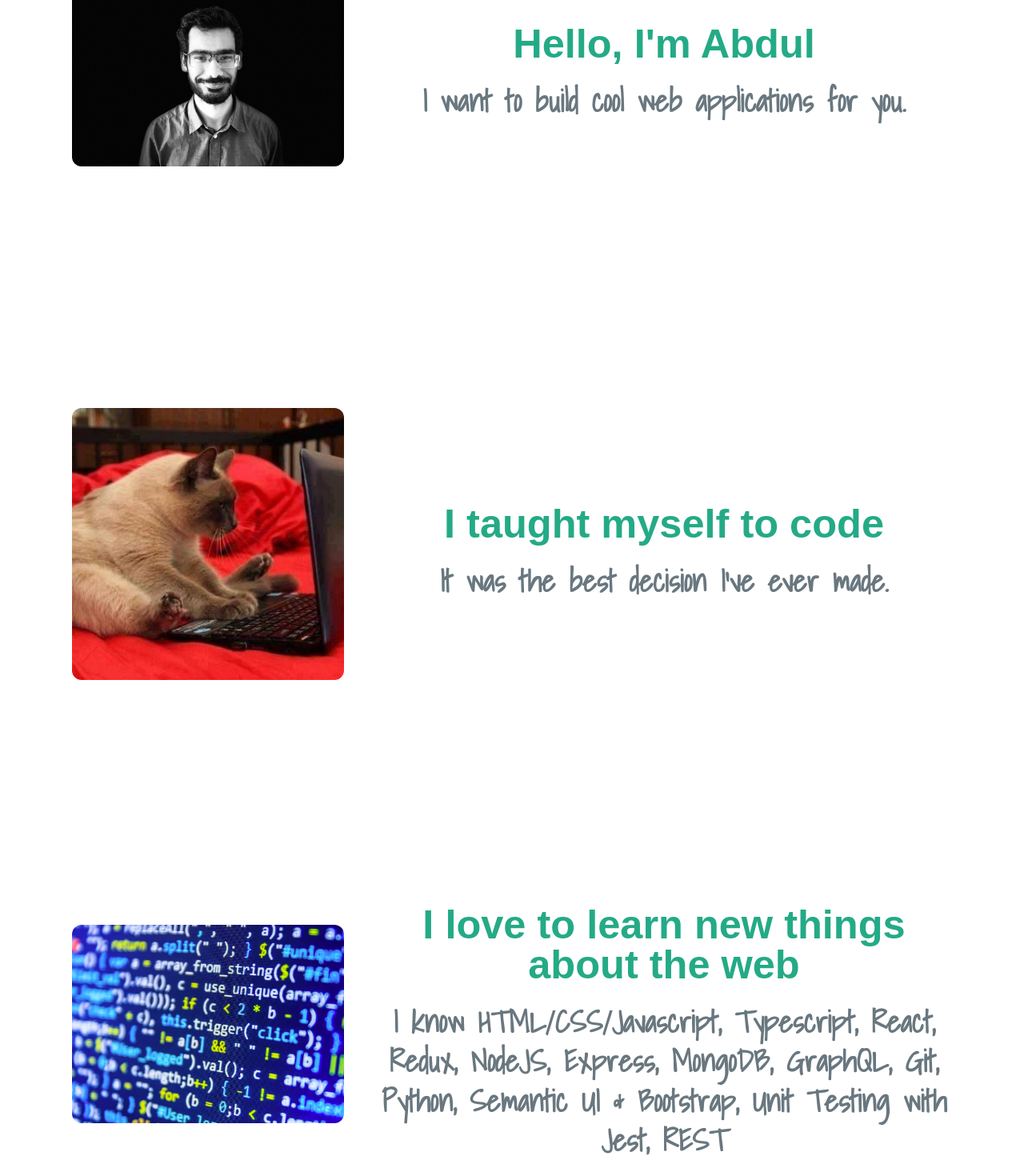
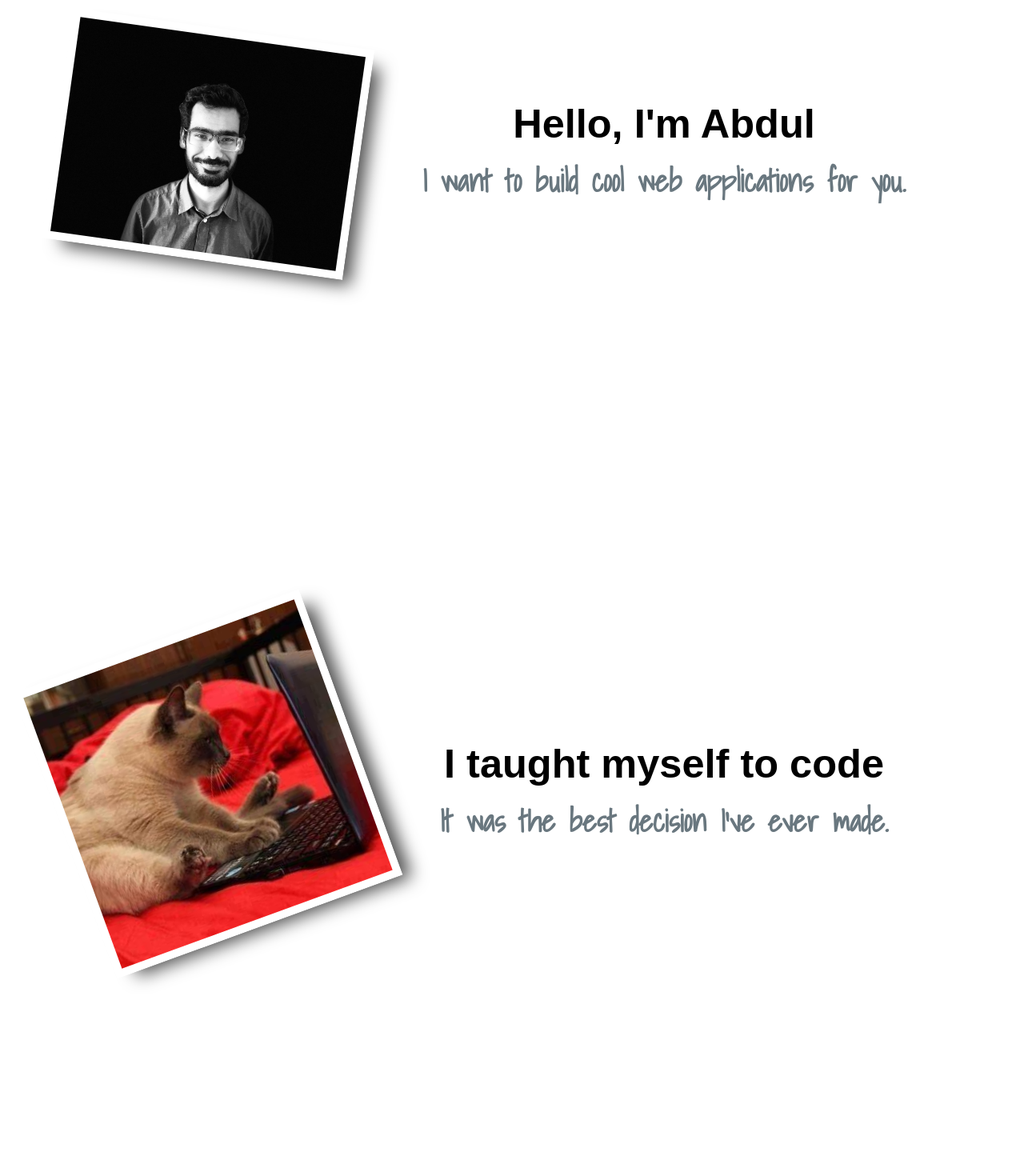
Before and after one commit to abdulqshabbir/my-portfolio, a Next.js app: page /about in a window 1280 px wide. Shown: the part 340-1810 px from the top of the page at 80% size. Built offline with nearby package versions, Linux system fonts and the light colour scheme.

Commit message:
Added some box-shadow and transform properties to images.

```diff
--- a/components/About/Section.js
+++ b/components/About/Section.js
@@ -7,7 +7,7 @@ const Section = ({ children, className }) => {
 const StyledSection = styled(Section)`
   display: grid;
   grid-template-columns: 1fr 2fr;
-  min-height: 600px;
+  min-height: 100vh;
   padding: 30px;
 `;
 
--- a/components/About/SectionImage.js
+++ b/components/About/SectionImage.js
@@ -5,20 +5,18 @@ export default styled.img`
   grid-column-end: 2;
   align-self: center;
   width: 100%;
-  border-radius: 2em;
-  padding: 20px;
+  padding: 10px;
   transform: rotate(${(props) => props.rotate});
+  background: white;
+  box-shadow: 18px 14px 21px -8px rgba(0, 0, 0, 0.69);
+`;
 
-  &:hover {
-    animation: rotate 1s ease-in-out forwards;
-  }
-
-  @keyframes rotate {
-    0% {
-      transform: rotate(0);
-    }
-    100% {
-      transform: rotate(360deg);
-    }
-  }
+export const SectionImageNoBoxShadow = styled.img`
+  grid-column-start: 1;
+  grid-column-end: 2;
+  align-self: center;
+  width: 100%;
+  padding: 10px;
+  transform: rotate(${(props) => props.rotate});
+  background: white;
 `;
--- a/components/About/Title.js
+++ b/components/About/Title.js
@@ -2,7 +2,7 @@ import styled from "styled-components";
 
 export default styled.h1`
   font-size: ${(props) => props.theme.fs_h1};
-  color: ${(props) => props.theme.green};
+  color: black;
   margin-bottom: 0.5em;
   line-height: 1;
   margin: 20px;
--- a/pages/about.js
+++ b/pages/about.js
@@ -11,6 +11,7 @@ import FooterImage from "../components/FooterImage";
 
 import Section from "../components/About/Section";
 import SectionImage from "../components/About/SectionImage";
+import { SectionImageNoBoxShadow } from "../components/About/SectionImage";
 import SectionText from "../components/About/SectionText";
 import Title from "../components/About/Title";
 import Subtitle from "../components/About/Subtitle";
@@ -35,7 +36,7 @@ export default function Home() {
             </Link>
           </FlexHeader>
           <Section>
-            <SectionImage src="photo.jpg" rotate="0" />
+            <SectionImage src="photo.jpg" rotate="8deg" />
             <SectionText>
               <Title>Hello, I'm Abdul</Title>
               <Subtitle>
@@ -44,32 +45,39 @@ export default function Home() {
             </SectionText>
           </Section>
           <Section>
-            <SectionImage src="cat_programming.jpg" rotate="0" />
+            <SectionImage src="cat_programming.jpg" rotate="-20deg" />
             <SectionText>
               <Title>I taught myself to code</Title>
               <Subtitle>It was the best decision I've ever made.</Subtitle>
             </SectionText>
           </Section>
           <Section>
-            <SectionImage src="code.png" rotate="0" />
+            <SectionImage src="code.png" rotate="5deg" />
             <SectionText>
               <Title>I love to learn new things about the web</Title>
               <Subtitle>
                 I know HTML/CSS/Javascript, Typescript, React, Redux, NodeJS,
                 Express, MongoDB, GraphQL, Git, Python, Semantic UI & Bootstrap,
-                Unit Testing with Jest, REST
+                Unit Testing with Jest, REST.
               </Subtitle>
             </SectionText>
           </Section>
           <Section>
-            <SectionImage src="chinese.svg" rotate="0" />
+            <SectionImage src="princey.jpg" rotate="-8deg" />
             <SectionText>
-              <Title>I enjoy learning languages.</Title>
+              <Title>I'm a proud pet parent</Title>
+              <Subtitle>He's not so happy with me right now.</Subtitle>
+            </SectionText>
+          </Section>
+          <Section>
+            <SectionImage src="chinese.svg" rotate="10deg" />
+            <SectionText>
+              <Title>I enjoy learning languages</Title>
               <Subtitle>Right now I'm learning Mandarin!</Subtitle>
             </SectionText>
           </Section>
           <Section>
-            <SectionImage src="rubik.png" rotate="0" />
+            <SectionImageNoBoxShadow src="rubik.png" rotate="0" />
             <SectionText>
               <Title>I'm a geek</Title>
               <Subtitle>
```
